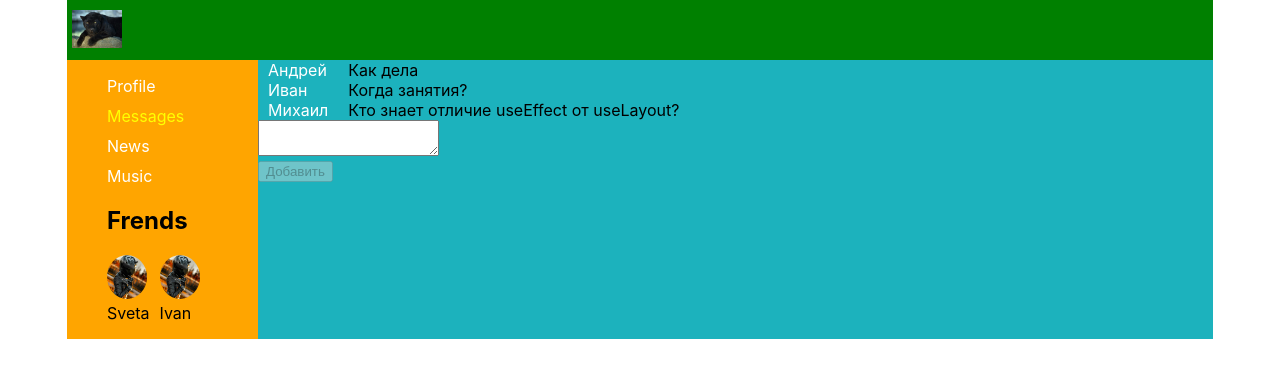
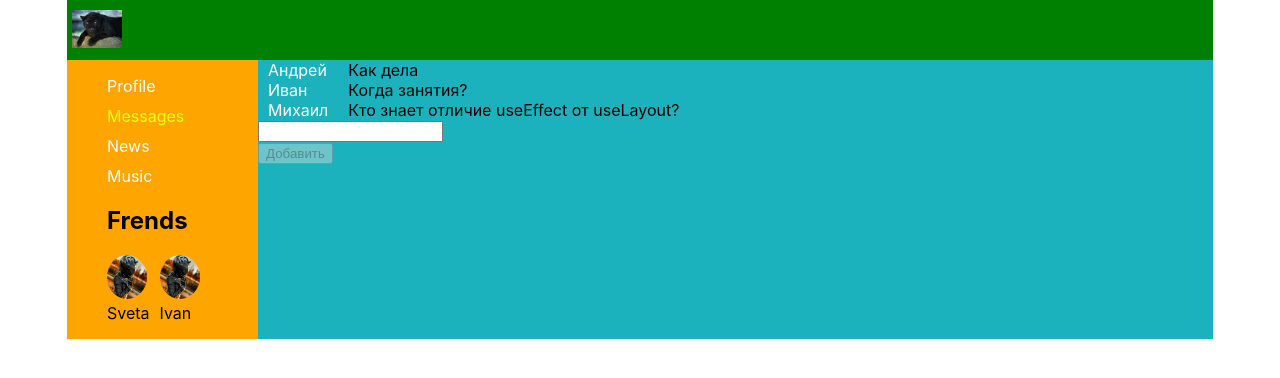
Before and after one commit to Ichetov/Samuray, a React (Create React App) app: page /dialogs in a window 1280 px wide. Shown: the top 378 px of the page. Built offline with nearby package versions, Linux system fonts and the light colour scheme.

Commit message:
added Class components

```diff
--- a/src/App.tsx
+++ b/src/App.tsx
@@ -1,22 +1,29 @@
-import React, { useEffect, useState } from 'react';
 import './App.css';
 import { Header } from './components/header/Header';
 import { Sidebar } from './components/sidebar/Sidebar';
-import { Profile } from './components/profile/Profile';
-import { Dialogs } from './components/dialogs/Dialogs';
+import { ProfileConteiner } from './components/profile/Profile';
+import { Dialogs, DialogsConteiner } from './components/dialogs/Dialogs';
 import { Wrapper } from './Wrapper';
 import { Route, Routes } from 'react-router-dom';
-import { actionPropsType, statePropsType } from './components/redux/Store';
+
+import { AppRootreducer } from './components/redux/redux-store';
+import { AddPostActionType, ChangePostActionType } from './components/redux/profile-reducer';
+import { AddMessagesActionCreatorType, ChangeDialogsActionCreatorType } from './components/redux/dialogs-reducer';
 
 
-
+export type storeType = {
+  getState: ()=> AppRootreducer
+  dispatch: (action: actionPropsType)=> void
+}
+export type actionPropsType = ChangePostActionType | AddPostActionType | ChangeDialogsActionCreatorType | AddMessagesActionCreatorType;
 type AppPropsType = {
-state: statePropsType
+state: AppRootreducer
 dispatch: (action: actionPropsType) => void
+store: storeType
 }
 
 
-function App({state, dispatch}: AppPropsType) {
+function App({state, dispatch, store}: AppPropsType) {
 
 
 
@@ -26,8 +33,8 @@ function App({state, dispatch}: AppPropsType) {
       <Sidebar sidebarData = {state.sidebar.sidebarData}/>
       <Wrapper>
         <Routes>
-          <Route path='/profile' element={<Profile dispatch = {dispatch} profile = {state.profile}/>} />
-          <Route path='/dialogs/*' element={<Dialogs dispatch = {dispatch} dialogs = {state.dialogs}/>} />
+          <Route path='/profile' element={<ProfileConteiner store = {store}/>} />
+          <Route path='/dialogs/*' element={<DialogsConteiner store = {store}/>} />
         </Routes>
       </Wrapper>
       {/* <Footer/> */}
--- a/src/components/dialogs/Dialogs.tsx
+++ b/src/components/dialogs/Dialogs.tsx
@@ -1,20 +1,23 @@
-import styled from "styled-components"
-import { Dialog, DialogPropsType } from "./Dialog"
+import styled, { css } from "styled-components"
+import { Dialog } from "./Dialog"
 import { Message, MessagePropsType } from "./Message"
 import { actionPropsType } from "../redux/Store"
-import { ChangeEvent, useRef } from "react"
+import React, { ChangeEvent, ChangeEventHandler, InputHTMLAttributes, KeyboardEventHandler, useRef, useState } from "react"
 import { addMessagesActionCreator, changeDialogsActionCreator, postDialogsPropsType } from "../redux/dialogs-reducer"
+import { storeType } from "../../App"
 
 
 
 type DialogsPropsType = {
     dialogs: postDialogsPropsType
-    dispatch: (action: actionPropsType) => void
+    addMessage: (value: string) => void
 }
 
 
-export const Dialogs: React.FC<DialogsPropsType> = ({ dialogs, dispatch }) => {
-    const TextRef = useRef<HTMLTextAreaElement>(null);
+export const Dialogs: React.FC<DialogsPropsType> = ({ dialogs, addMessage }) => {
+
+    const [textValue, setTextValue] = useState<string>('')
+    const [error, setError] = useState<string | null>(null)
 
     let data = dialogs.dialogsData.map(item => {
         return <Dialog key={item.id} {...item} />
@@ -24,11 +27,24 @@ export const Dialogs: React.FC<DialogsPropsType> = ({ dialogs, dispatch }) => {
     })
 
     function addMessagesHeandler() {
-        dispatch(addMessagesActionCreator())
+        if (textValue.trim()) {
+            addMessage(textValue);
+            setTextValue('')
+        } else {
+            setError('error')
+        }
+
     }
 
-    function changeTextareaHandler(e: ChangeEvent<HTMLTextAreaElement>) {
-        dispatch(changeDialogsActionCreator(e.currentTarget.value))
+    function changeTextareaHandler(e: ChangeEvent<HTMLInputElement>) {
+        setTextValue(e.currentTarget.value)
+        setError(null)
+    }
+
+    function onKeyDownHandler(e: React.KeyboardEvent<HTMLInputElement>){
+        if(e.key === 'Enter'){
+            addMessagesHeandler()
+        }
     }
 
     return (
@@ -40,10 +56,10 @@ export const Dialogs: React.FC<DialogsPropsType> = ({ dialogs, dispatch }) => {
                 <MessagesItem>
                     {messages}
                 </MessagesItem>
-
             </Wrapper>
-            <div><textarea onChange={changeTextareaHandler} value={dialogs.dialogsInputText} ref={TextRef}></textarea></div>
-            <button disabled={!dialogs.dialogsInputText} onClick={addMessagesHeandler}>Добавить</button>
+            <div><TextAreaStyled onKeyDown={onKeyDownHandler} $error={error} onChange={changeTextareaHandler} value={textValue} ></TextAreaStyled></div>
+            {error && <div>Нельзя ввести одни пробелы!</div>}
+            <button disabled={!textValue} onClick={addMessagesHeandler}>Добавить</button>
         </StyledMessages>
     )
 }
@@ -64,3 +80,29 @@ margin-left: 10px;
 const MessagesItem = styled.div`
 margin-left: 20px;
 `
+
+const TextAreaStyled = styled.input<{ $error: string | null }>`
+  ${({ $error }) => $error && css<{ $error: string | null }>`
+     border: 2px solid red;
+  `}
+`
+
+type DialogPropsType = {
+    store: storeType
+}
+
+export class DialogsConteiner extends React.Component<DialogPropsType> {
+
+
+    render() {
+
+        const addMessage = (value: string) => {
+            this.props.store.dispatch(addMessagesActionCreator(value))
+        }
+
+        return (
+            <Dialogs addMessage={addMessage} dialogs={this.props.store.getState().dialogs} />
+        )
+    }
+
+}
--- a/src/components/profile/posts/MyPosts.tsx
+++ b/src/components/profile/posts/MyPosts.tsx
@@ -1,39 +1,45 @@
 import styled, { css } from "styled-components"
-
-import { Post, PostType } from "./post/Post"
-import { ChangeEvent, ChangeEventHandler, useRef, useState } from "react"
-import { actionPropsType, addPostAction, changePostAction } from "../../redux/Store"
-import { change } from "redux-form"
+import { Post } from "./post/Post"
+import { ChangeEvent,useRef, useState } from "react"
 import { postMessagesPropsType } from "../../redux/profile-reducer"
 
 
 type MyPostType = {
     profile: postMessagesPropsType
-    dispatch: (action: actionPropsType) => void
+    addPost: (value: string) => void
+    setState: (value: { textValue: string }) => void
+    value: string
 }
 
-export const MyPost: React.FC<MyPostType> = ({ profile, dispatch }) => {
+export const MyPost: React.FC<MyPostType> = ({ profile, addPost, setState, value }) => {
 
     let [error, setError] = useState<string | null>(null);
 
-    const textRef = useRef<HTMLTextAreaElement>(null);
+    const textRef = useRef<HTMLInputElement>(null);
     let postArray = profile.postMessages.map(item => {
         return <Post key={item.id} icon={item.icon} message={item.message} likeCount={item.likeCount} id={item.id} />
     })
 
     function addMessagesHandler() {
 
-        if (profile.postInputText.trim()) {
-            dispatch(addPostAction())
+        if (value.trim()) {
+            addPost(value)
+            setState({ textValue: '' })
         } else {
             setError('error')
         }
 
     }
 
-    function changeTextareaTextHandler(e: ChangeEvent<HTMLTextAreaElement>) {
-        dispatch(changePostAction(e.currentTarget.value))
+    function changeTextareaTextHandler(e: ChangeEvent<HTMLInputElement>) {
+        setState({ textValue: e.currentTarget.value })
         setError(null)
+    }
+
+    function addMessages(e: React.KeyboardEvent<HTMLInputElement>){
+         if(e.key === 'Enter'){
+            addMessagesHandler();
+         }
     }
 
     return (
@@ -41,9 +47,10 @@ export const MyPost: React.FC<MyPostType> = ({ profile, dispatch }) => {
             <Header>My post</Header>
 
             <WrapperStyled>
-                <TextAreaStyled $error={error} value={profile.postInputText} onChange={changeTextareaTextHandler} ref={textRef}></TextAreaStyled>
+
+                <TextAreaStyled onKeyDown={addMessages} $error={error} value={value} onChange={changeTextareaTextHandler} ref={textRef} />
                 {error && <div>Сообщение не должно состоять только из пробелов!</div>}
-                <div><button disabled={!profile.postInputText} onClick={() => addMessagesHandler()}>Add post</button></div>
+                <div><button disabled={!value} onClick={() => addMessagesHandler()}>Add post</button></div>
             </WrapperStyled>
             {postArray}
         </StyledMyPost>
@@ -60,7 +67,7 @@ const Header = styled.h2`
   text-align: center;
 `
 
-const TextAreaStyled = styled.textarea<{ $error: string | null }>`
+const TextAreaStyled = styled.input<{ $error: string | null }>`
 border: 1px solid black;
 ${({ $error }) => $error && css<{ $error: string | null }>`
  border: 1px solid red;
--- a/src/components/redux/Store.ts
+++ b/src/components/redux/Store.ts
@@ -123,19 +123,19 @@ export const store: storePropsType = {
 
 
 
-export const addPostAction = (): AddPostActionType => {
-    return {
-        type: ADD_POST,
-    }
-}
+// export const addPostAction = (): AddPostActionType => {
+//     return {
+//         type: ADD_POST,
+//     }
+// }
 
 
-export const changePostAction = (value: string): ChangePostActionType => {
-    return {
-        type: CHANGE_TEXT,
-        value
-    }
-}
+// export const changePostAction = (value: string): ChangePostActionType => {
+//     return {
+//         type: CHANGE_TEXT,
+//         value
+//     }
+// }
 
 
 
--- a/src/components/redux/dialogs-reducer.tsx
+++ b/src/components/redux/dialogs-reducer.tsx
@@ -29,7 +29,7 @@ export const dialogsReducer = (state = initialState, action: DialogsType): postD
 
     switch (action.type) {
         case ADD_DIALOGS:
-            return {...state, postData: [...state.postData, { message: state.dialogsInputText, id: state.postData.length + 1 }] ,dialogsInputText: ''}
+            return {...state, postData: [...state.postData, { message: action.value, id: state.postData.length + 1 }] ,dialogsInputText: ''}
         case CHANGE_TEXT_DIALOGS:
             return {...state, dialogsInputText: action.value}
         default:
@@ -42,11 +42,13 @@ export const dialogsReducer = (state = initialState, action: DialogsType): postD
 
 export type AddMessagesActionCreatorType = {
     type: typeof ADD_DIALOGS
+    value: string
 }
 
-export const addMessagesActionCreator = (): AddMessagesActionCreatorType => {
+export const addMessagesActionCreator = (value: string): AddMessagesActionCreatorType => {
     return {
-        type: ADD_DIALOGS
+        type: ADD_DIALOGS,
+        value
     }
 }
 
--- a/src/components/redux/profile-reducer.tsx
+++ b/src/components/redux/profile-reducer.tsx
@@ -1,6 +1,20 @@
 import { PostType } from "../profile/posts/post/Post";
 import iconPost from './../../images/108261978.fe2e75d1.160x160o.40118e6a2177@2x.jpeg'
 
+export const addPostAction = (value: string): AddPostActionType => {
+    return {
+        type: ADD_POST,
+        value
+    }
+}
+
+
+export const changePostAction = (value: string): ChangePostActionType => {
+    return {
+        type: CHANGE_TEXT,
+        value
+    }
+}
 
 
 export const ADD_POST = 'ADD-POST';
@@ -18,6 +32,7 @@ export type ChangePostActionType = {
 
 export type AddPostActionType = {
     type: typeof ADD_POST
+    value: string
 }
 
 export type ProfileActions = ChangePostActionType | AddPostActionType;
@@ -36,7 +51,7 @@ export const profileReducer = (state = initialState, action: ProfileActions): po
 
     switch (action.type) {
         case ADD_POST:
-            return {...state, postMessages: [...state.postMessages, { message: state.postInputText, id: state.postMessages.length + 1, likeCount: 4, icon: iconPost }] ,postInputText: ''}
+            return {...state, postMessages: [...state.postMessages, { message: action.value, id: state.postMessages.length + 1, likeCount: 4, icon: iconPost }] ,postInputText: ''}
         case CHANGE_TEXT:
             return {...state, postInputText: action.value}
         default:
--- a/src/index.tsx
+++ b/src/index.tsx
@@ -8,7 +8,7 @@ import { AppRootreducer, store } from './components/redux/redux-store';
 export const rernderEntireTree = (state: AppRootreducer) => {
 ReactDOM.render(
   <BrowserRouter>
-    <App dispatch = {store.dispatch.bind(store)} state = {state}/>
+    <App dispatch = {store.dispatch.bind(store)} state = {state} store = {store}/>
   </BrowserRouter>,
   document.getElementById('root')
 );
```
Also changed, not shown: src/components/profile/Profile.tsx (+45 -5 lines).
